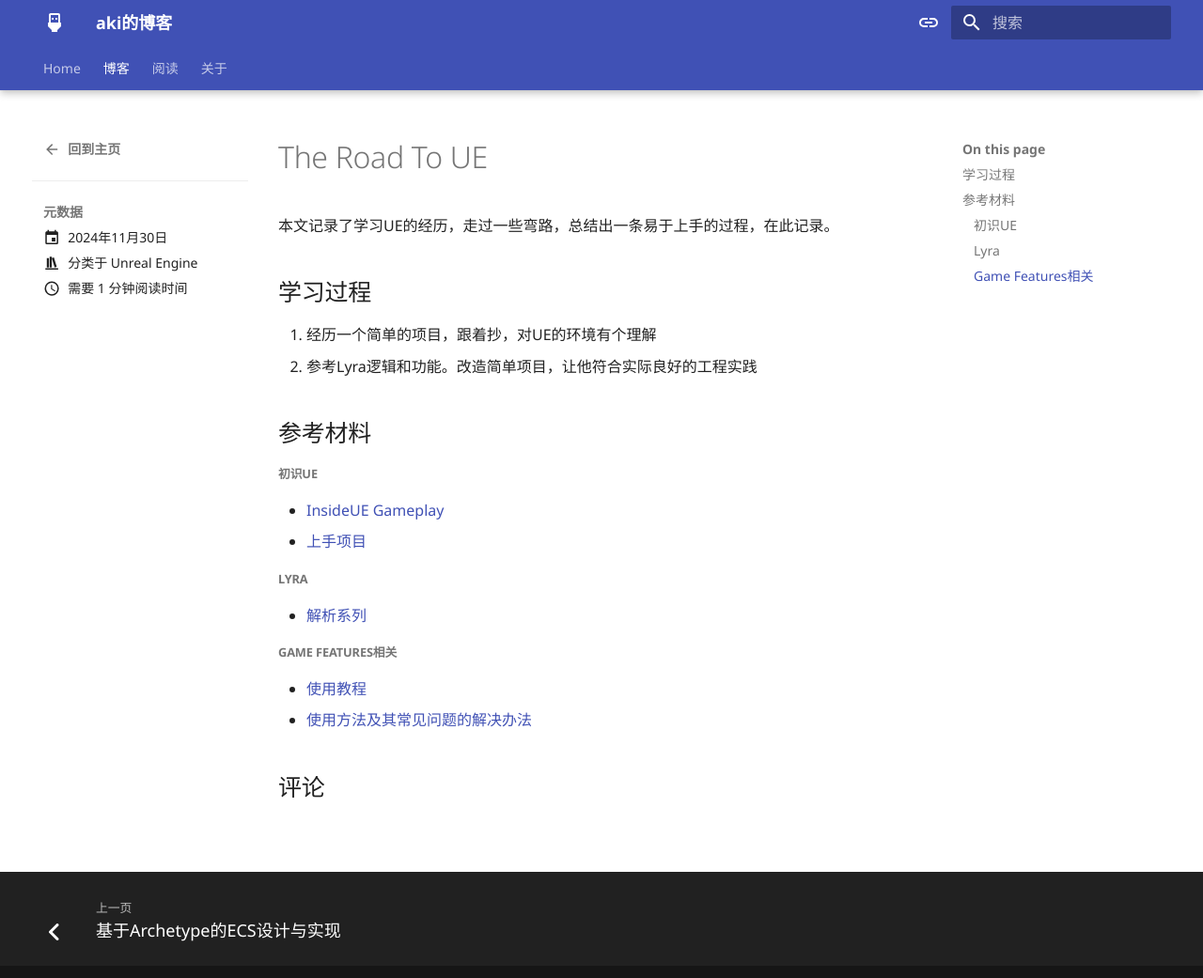
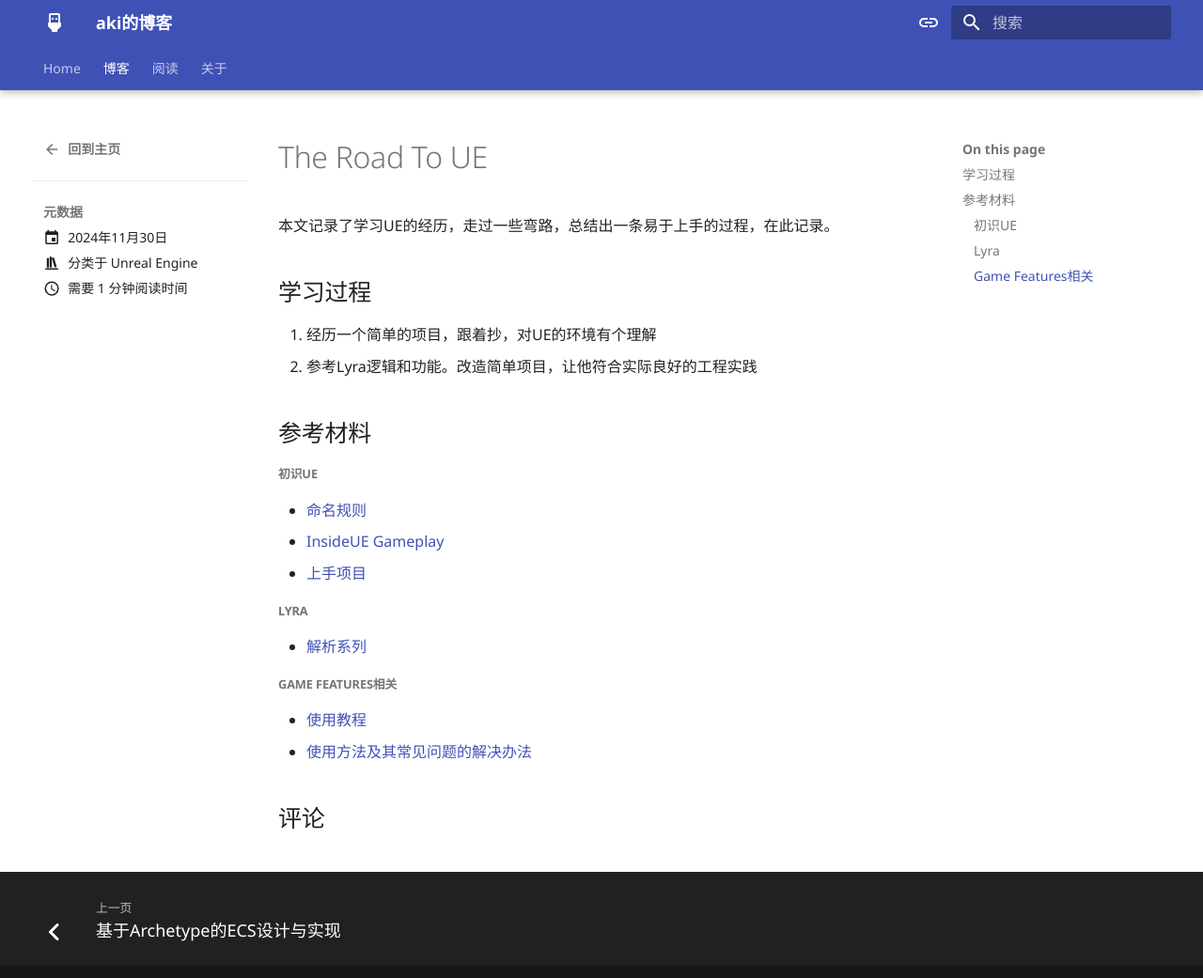
Before and after one commit to AkiyamaZw/neta_note, an MkDocs documentation site: the page built from docs/blog/posts/learn_ue.md, in a window 1280 px wide and 1052 px high. Shown: the top 1041 px of the window at 94% size. Built offline with MkDocs 1.6.1 and Material for MkDocs 9.7.7, drawn with Linux system fonts in a browser that asks for light colours; nearby versions of some CDN libraries; library files that are not in the unit come from our copies; comment, search, counter and statistics services are not loaded.

Commit message:
add name standard

```diff
--- a/docs/blog/posts/learn_ue.md
+++ b/docs/blog/posts/learn_ue.md
@@ -19,6 +19,7 @@ tags: note
 
 ## 参考材料
 ##### 初识UE
+* [命名规则](https://dev.epicgames.com/documentation/zh-cn/unreal-engine/epic-cplusplus-coding-standard-for-unreal-engine)
 * [InsideUE Gameplay](https://zhuanlan.zhihu.com/p/22833151)
 * [上手项目](https://www.bilibili.com/video/BV1iEybYbE9p/?spm_id_from=333.1007.top_right_bar_window_default_collection.content.click&vd_source=b7c2138ea8aa033f5b5f8039de77f0d4)
 
```
